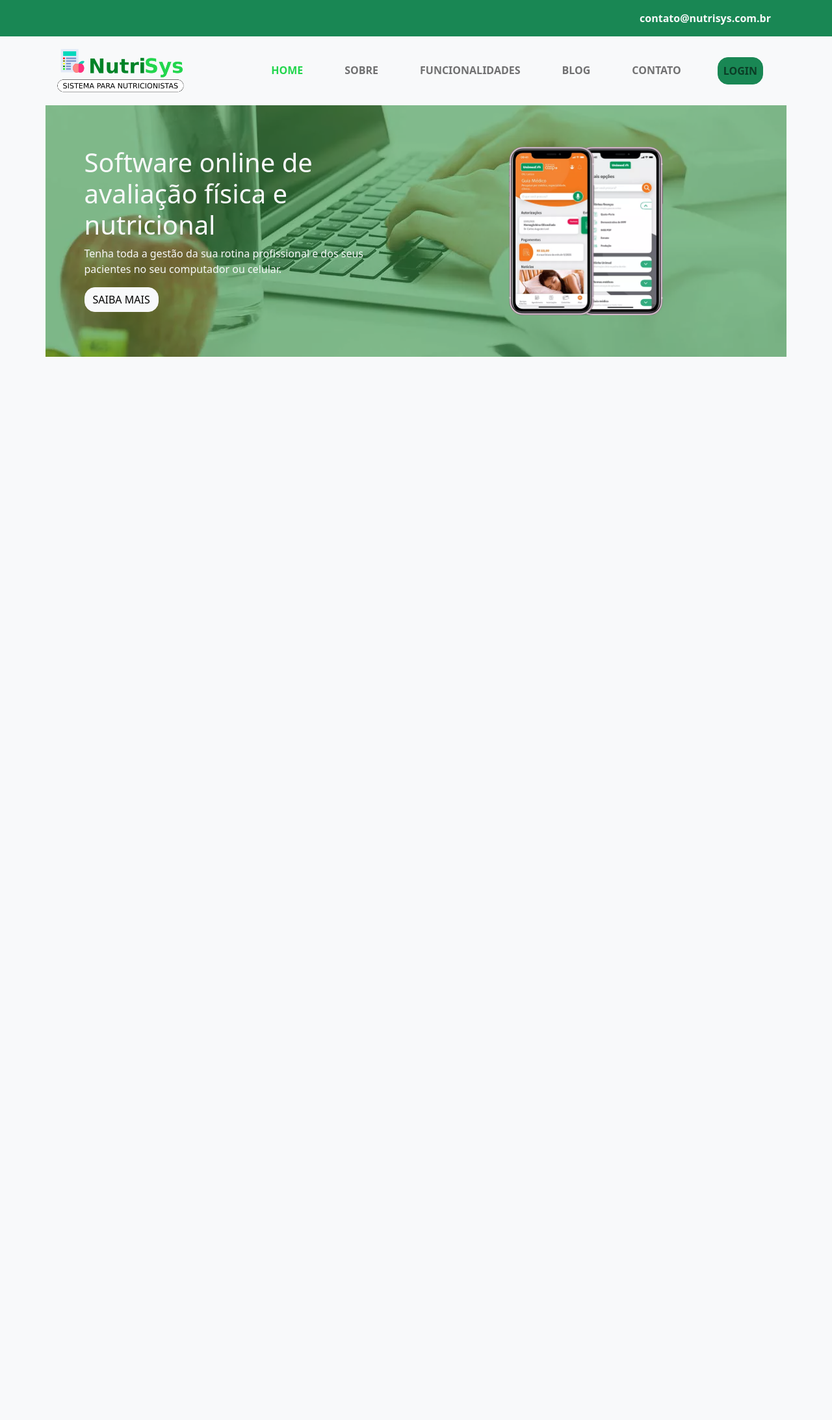
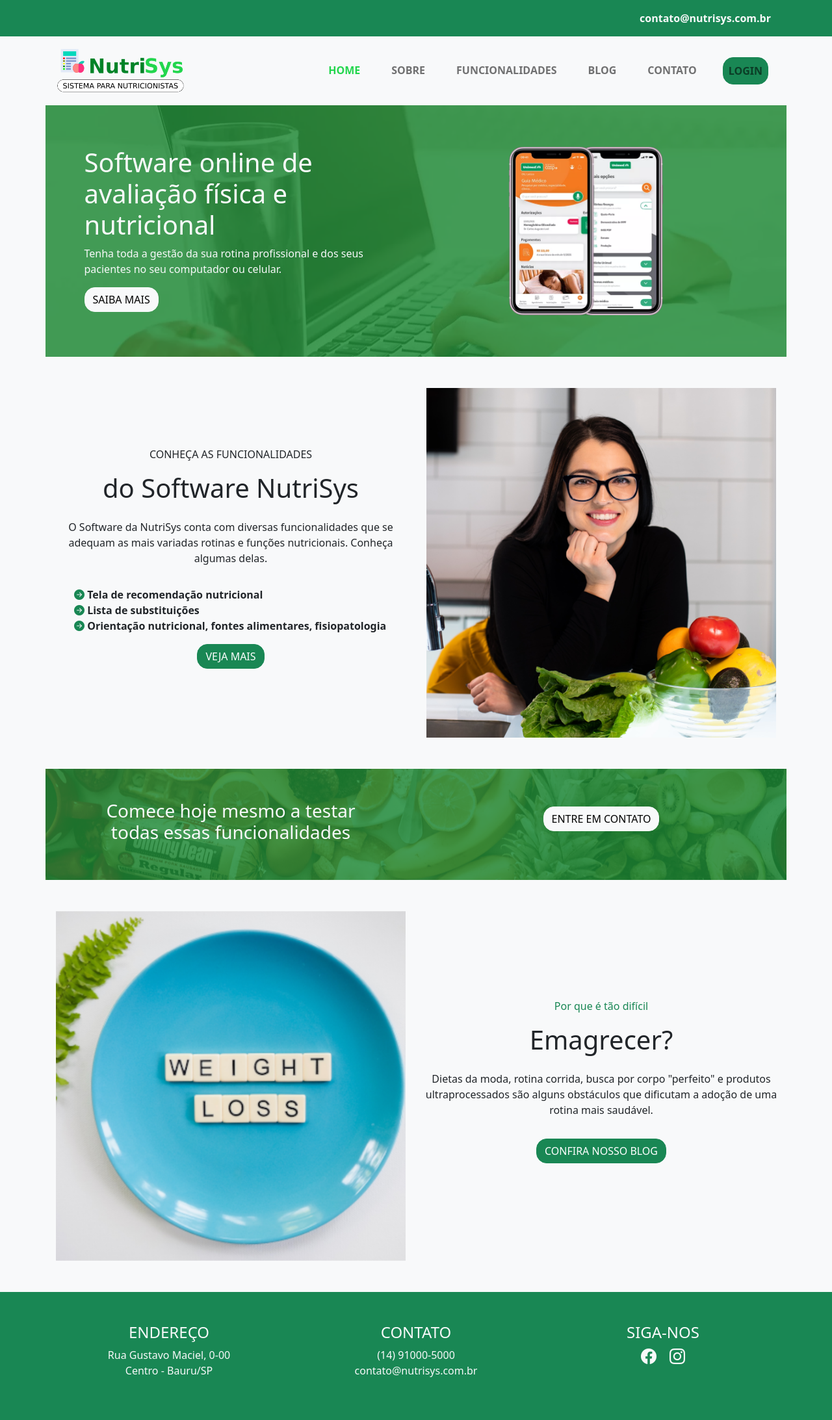
Before and after one commit to Willian-Eliseu/nutrisys, a PHP site: page / in a window 1280 px wide. Shown: the whole page at 65% size. Before the commit the page ends 549 px from the top, so only its background shows below. Run offline with PHP 8.4, Linux system fonts and the light colour scheme.

Commit message:
Desenvolvimento 09/05/2022

```diff
--- a/assets/css/estilo.css
+++ b/assets/css/estilo.css
@@ -1,5 +1,5 @@
 .nav-item {
-    margin: 0 1.5rem;
+    margin: 0 1rem;
 }
 
 a.nav-link.active {
@@ -11,10 +11,28 @@ a.nav-link.active {
     background-attachment: fixed;
 }
 
+#fundoFood {
+    background-image: url('../img/food.png');
+    background-position: center;
+    background-repeat: no-repeat;
+}
+
 #bannerTopoCover {
-    background-color: #1c88358a;
+    background-color: #1c8835d2;
+}
+
+#fundoFoodCover {
+    background-color: #1c8835d2;
 }
 
 .btnrounded {
     border-radius: 1rem;
 }
+
+.section {
+    padding: 2rem 0;
+}
+
+ul {
+    list-style-type: none;
+}
--- /dev/null
+++ b/assets/js/script.js
@@ -0,0 +1,9 @@
+var navBar = document.getElementById('navbarControl');
+window.addEventListener('scroll', function(event) {
+    let teste = this.scrollY;
+    if (teste > 56) {
+        navBar.classList.add('fixed-top');
+    } else {
+        navBar.classList.remove('fixed-top');
+    }
+});
--- a/index.html
+++ b/index.html
@@ -29,7 +29,7 @@
                 </div>
             </div>
         </div>
-        <nav class="navbar navbar-expand-lg navbar-light bg-light">
+        <nav class="navbar navbar-expand-lg navbar-light bg-light" id="navbarControl">
             <div class="container">
                 <a class="navbar-brand" href="#">
                     <img src="assets/img/logo.png" alt="Logo do site" height="80px">
@@ -88,20 +88,121 @@
         </div>
     </section>
 
-    <section>
+    <section class="section">
         <div class="container" id="">
             <div class="row">
-                <div class="col-12 col-md-6">
-
+                <div class="col-12 col-md-6 align-self-center">
+                    <p class="text-center">CONHEÇA AS FUNCIONALIDADES</p>
+                    <h1 class="text-center">do Software NutriSys</h1>
+                    <p class="py-3 text-center">
+                        O Software da NutriSys conta com diversas funcionalidades que se adequam as mais variadas rotinas e funções nutricionais. Conheça algumas delas.
+                    </p>
+                    <ul>
+                        <li><a href="#" class="text-dark text-decoration-none fw-bold"><i class="bi bi-arrow-right-circle-fill text-success"></i> Tela de recomendação nutricional</a></li>
+                        <li><a href="#" class="text-dark text-decoration-none fw-bold"><i class="bi bi-arrow-right-circle-fill text-success"></i> Lista de substituições</a></li>
+                        <li><a href="#" class="text-dark text-decoration-none fw-bold"><i class="bi bi-arrow-right-circle-fill text-success"></i> Orientação nutricional, fontes alimentares, fisiopatologia</a></li>
+                    </ul>
+                    <p class="text-center"><a href="#" class="btn btn-success btnrounded">VEJA MAIS</a></p>
                 </div>
-                <div class="col-12 col-md-6">
-
+                <div class="col-12 col-md-6 p-3">
+                    <img src="assets/img/nutricao.png" width="100%" alt="Imagem de nutricionista para exemplificação">
                 </div>
             </div>
         </div>
     </section>
 
+    <section>
+        <div class="container" id="fundoFood">
+            <div class="row" id="fundoFoodCover">
+                <div class="col-12 col-md-6">
+                    <h3 class="text-center py-5 text-light">Comece hoje mesmo a testar <br> todas essas funcionalidades</h3>
+                </div>
+                <div class="col-12 col-md-6 align-self-center">
+                    <p class="text-center"><a href="#" class="btn btn-light btnrounded">ENTRE EM CONTATO</a></p>
+                </div>
+            </div>
+        </div>
+    </section>
+
+    <section class="section">
+        <div class="container">
+            <div class="row">
+                <div class="col-12 col-md-6 p-3">
+                    <img src="assets/img/perdadepeso.png" width="100%" alt="Imagem de nutricionista para exemplificação">
+                </div>
+                <div class="col-12 col-md-6 align-self-center">
+                    <p class="text-center text-success">Por que é tão difícil</p>
+                    <h1 class="text-center">Emagrecer?</h1>
+                    <p class="py-3 text-center">
+                        Dietas da moda, rotina corrida, busca por corpo "perfeito" e produtos ultraprocessados são alguns obstáculos que dificutam a adoção de uma rotina mais saudável.
+                    </p>
+                    <p class="text-center"><a href="#" class="btn btn-success btnrounded">CONFIRA NOSSO BLOG</a></p>
+                </div>
+            </div>
+        </div>
+    </section>
+
+    <footer class="bg-success">
+        <div class="container">
+            <div class="row py-5">
+                <div class="col-12 col-md-4">
+                    <div class="row">
+                        <!-- title -->
+                        <div class="col-12">
+                            <h4 class="text-center text-light">ENDEREÇO</h4>
+                        </div>
+                    </div>
+                    <div class="row">
+                        <!-- text -->
+                        <div class="col-12">
+                            <p class="text-center text-light">
+                                Rua Gustavo Maciel, 0-00
+                                <br> Centro - Bauru/SP
+                            </p>
+                        </div>
+                    </div>
+                </div>
+                <div class="col-12 col-md-4">
+                    <div class="row">
+                        <!-- title -->
+                        <div class="col-12">
+                            <h4 class="text-center text-light">CONTATO</h4>
+                        </div>
+                    </div>
+                    <div class="row">
+                        <!-- text -->
+                        <div class="col-12">
+                            <p class="text-center text-light">
+                                (14) 91000-5000
+                                <br> contato@nutrisys.com.br
+                            </p>
+                        </div>
+                    </div>
+                </div>
+                <div class="col-12 col-md-4">
+                    <div class="row">
+                        <!-- title -->
+                        <div class="col-12">
+                            <h4 class="text-center text-light">SIGA-NOS</h4>
+                        </div>
+                    </div>
+                    <div class="row">
+                        <!-- text -->
+                        <div class="col-12">
+                            <p class="text-center">
+                                <a href="#" class="px-2 h4 text-light"><i class="bi bi-facebook"></i></a>
+                                <a href="#" class="px-2 h4 text-light"><i class="bi bi-instagram"></i></a>
+                            </p>
+
+                        </div>
+                    </div>
+                </div>
+            </div>
+        </div>
+    </footer>
+
     <script src="https://cdn.jsdelivr.net/npm/bootstrap@5.1.3/dist/js/bootstrap.bundle.min.js" integrity="sha384-ka7Sk0Gln4gmtz2MlQnikT1wXgYsOg+OMhuP+IlRH9sENBO0LRn5q+8nbTov4+1p" crossorigin="anonymous"></script>
+    <script src="assets/js/script.js"></script>
 </body>
 
 </html>
```
Also changed, not shown: assets/img/food.png (added), assets/img/nutricao.png (added), assets/img/perdadepeso.png (added).
